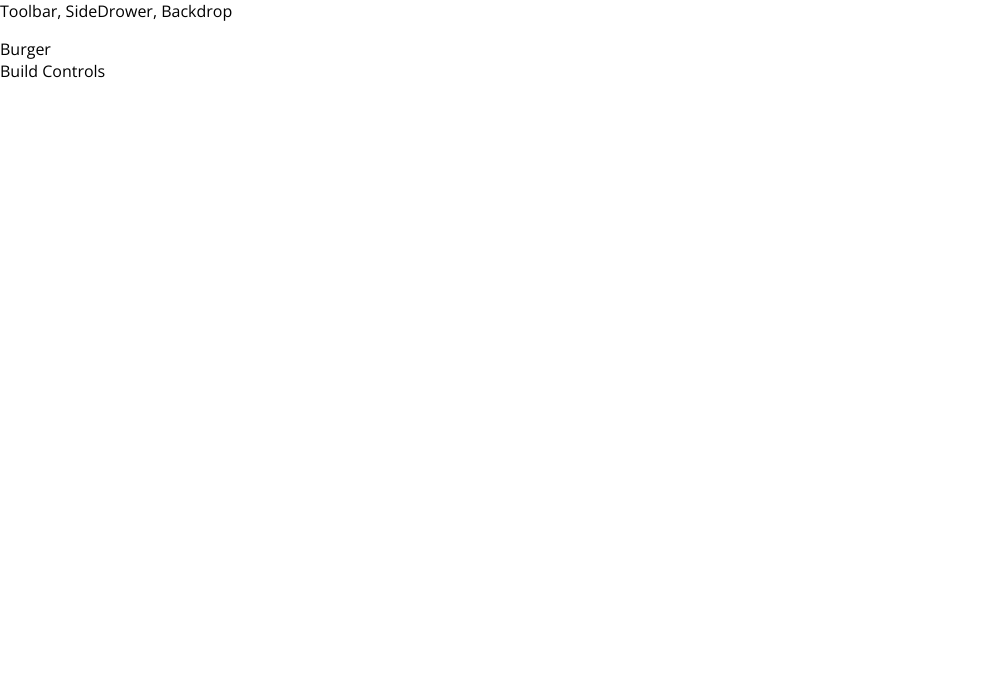
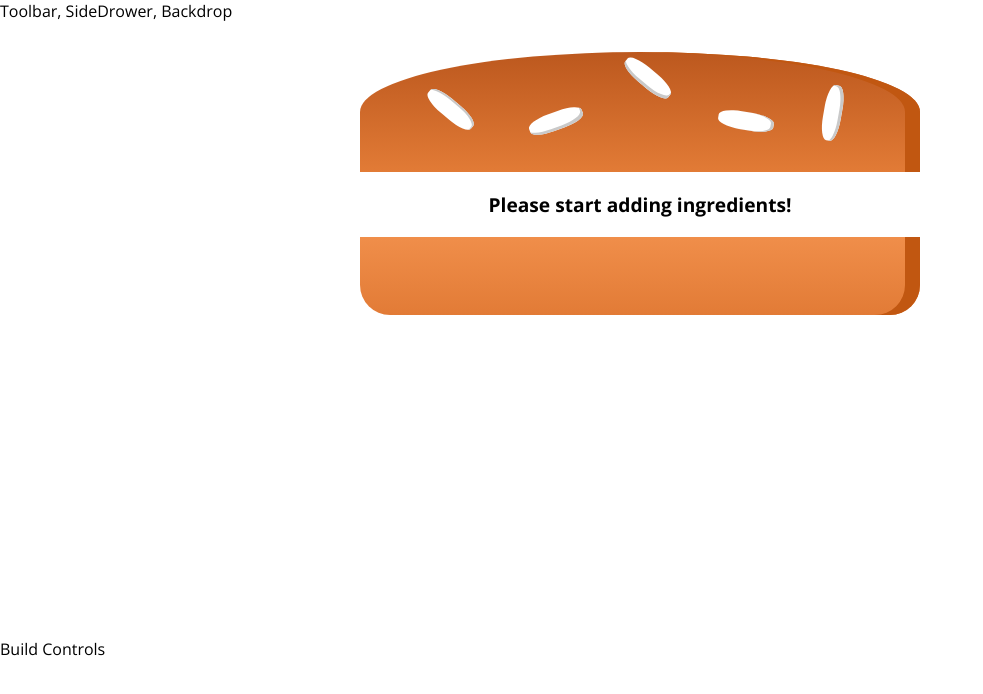
Before and after one commit to RemigiuszKolanko/burgerBuilder, a React (Create React App) app: page / in a window 1280 px wide. Shown: the top 694 px of the page, without its empty margins (0-983 px from the left). Built offline with nearby package versions, Linux system fonts and the light colour scheme.

Commit message:
Burger and BildControles styles created

```diff
--- a/src/components/Burger/Burger.js
+++ b/src/components/Burger/Burger.js
@@ -0,0 +1,33 @@
+import React from 'react';
+
+import classes from './Burger.module.css';
+import BurgerIngredient from './BurgerIngredient/BurgerIngredient';
+
+const burger = (props) => {
+
+    let ingredients = Object.keys(props.ingredients)
+        .map(ingredientKey => {
+            return [...Array(props.ingredients[ingredientKey])].map((_, i) => {
+                return <BurgerIngredient key={ingredientKey + i} type={ingredientKey} />
+            })
+        })
+        .reduce((prev, curr) => {
+            return prev.concat(curr)
+        }, []);
+
+    if (!ingredients.length) {
+        ingredients = <p>Please start adding ingredients!</p>
+    }
+
+    console.log(ingredients);
+
+    return (
+        <div className={classes.Burger}>
+            <BurgerIngredient type="bread-top"/>
+                {ingredients}
+            <BurgerIngredient type="bread-bottom"/>
+        </div>
+    );
+}
+
+export default burger;
--- /dev/null
+++ b/src/components/Burger/Burger.module.css
@@ -0,0 +1,30 @@
+.Burger {
+    width: 700px;
+    margin: auto;
+    height: 600px;
+    overflow: scroll;
+    text-align: center;
+    font-weight: bold;
+    font-size: 1.2rem;
+}
+
+@media (min-width: 500px) and (min-height: 401px) {
+    .Burger {
+        width: 350px;
+        height: 300px;
+    }
+}
+
+@media (min-width: 500px) and (min-height: 401px) {
+    .Burger {
+        width: 450px;
+        height: 400px;
+    }
+}
+
+@media (min-width: 1000px) and (min-height: 700px) {
+    .Burger {
+        width: 700px;
+        height: 600px;
+    }
+}
--- a/src/containers/BurgerBuilder/BurgerBuilder.js
+++ b/src/containers/BurgerBuilder/BurgerBuilder.js
@@ -1,11 +1,28 @@
 import React, {Component} from 'react';
+
 import Auxiliary from '../../hoc/Auxiliary';
+import Burger from '../../components/Burger/Burger';
 
 class BurgerBuilder extends Component {
+
+    // constructor(props) {
+    //     super(props);
+    //     this.state = {...}
+    // }
+
+    state = {
+        ingredients: {
+            salad: 0,
+            bacon: 0,
+            cheese: 0,
+            meat: 0
+        }
+    }
+
     render () {
         return (
             <Auxiliary>
-                <div>Burger</div>
+                <Burger ingredients={this.state.ingredients}/>
                 <div>Build Controls</div>
             </Auxiliary>
         );
```
Also changed, not shown: src/components/Burger/BuildControls/BuildControl/BuildControl.js (added, +13 -0 lines), src/components/Burger/BuildControls/BuildControl/BuildControl.module.css (added, +56 -0 lines), src/components/Burger/BuildControls/BuildControls.js (added, +10 -0 lines), src/components/Burger/BuildControls/BuildControls.module.css (added, +8 -0 lines).
